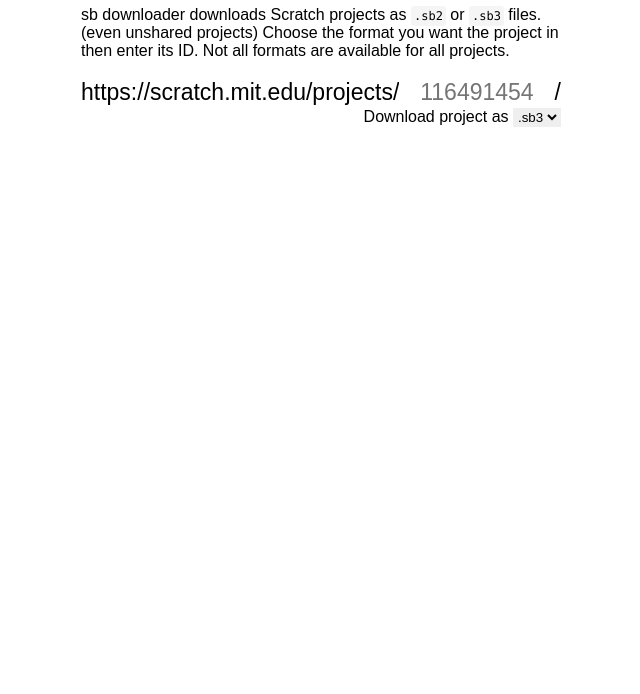
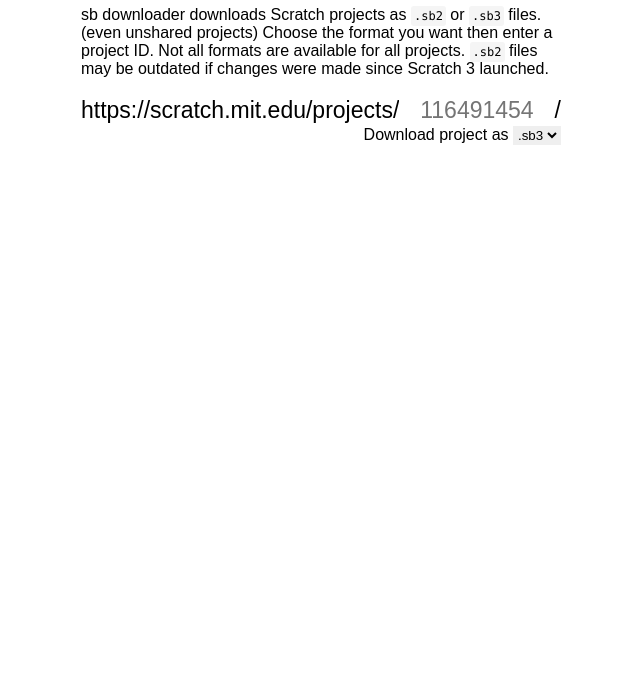
Before and after one commit to forkphorus/sb-downloader, a plain HTML site: page index.html in a window 1280 px wide. Shown: the part 106-800 px from the top of the page, without its empty margins (319-959 px from the left). Drawn offline with Linux system fonts and the light colour scheme.

Commit message:
improve description

```diff
--- a/index.html
+++ b/index.html
@@ -89,7 +89,7 @@
 
 <body>
   <h1>.sb downloader</h1>
-  <p>sb downloader downloads Scratch projects as <code>.sb2</code> or <code>.sb3</code> files. (even unshared projects) Choose the format you want the project in then enter its ID. Not all formats are available for all projects.</p>
+  <p>sb downloader downloads Scratch projects as <code>.sb2</code> or <code>.sb3</code> files. (even unshared projects) Choose the format you want then enter a project ID. Not all formats are available for all projects. <code>.sb2</code> files may be outdated if changes were made since Scratch 3 launched.</p>
 
   <label id="project-select">
     <span class="project-select-part">https://scratch.mit.edu/projects/</span>
```
